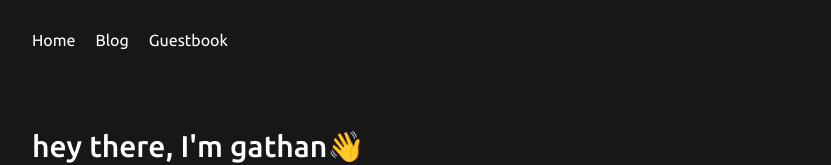
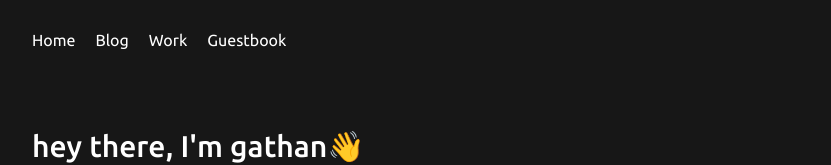
Before and after one commit to gthnmp/gmahesa.com, a Next.js app: page / in a window 1280 px wide. Shown: the top 165 px of the page, without its empty margins (224-1055 px from the left). Built offline with nearby package versions, Linux system fonts and the light colour scheme; no server answers.

Commit message:
new page

```diff
--- /dev/null
+++ b/app/work/page.tsx
@@ -0,0 +1,8 @@
+export default function Page (){
+  return(
+    <div>
+      Work
+
+    </div>
+  )
+}
--- a/components/navbar/index.tsx
+++ b/components/navbar/index.tsx
@@ -9,6 +9,7 @@ export default function Navbar ({session} : {session : any}) {
       <div className="flex gap-5 items-center">
         <Link href="/"> Home </Link>
         <Link href="/blog"> Blog </Link>
+        <Link href="/work"> Work </Link>
         <Link href="/guestbook"> Guestbook </Link>
       </div>
       {session &&
```
